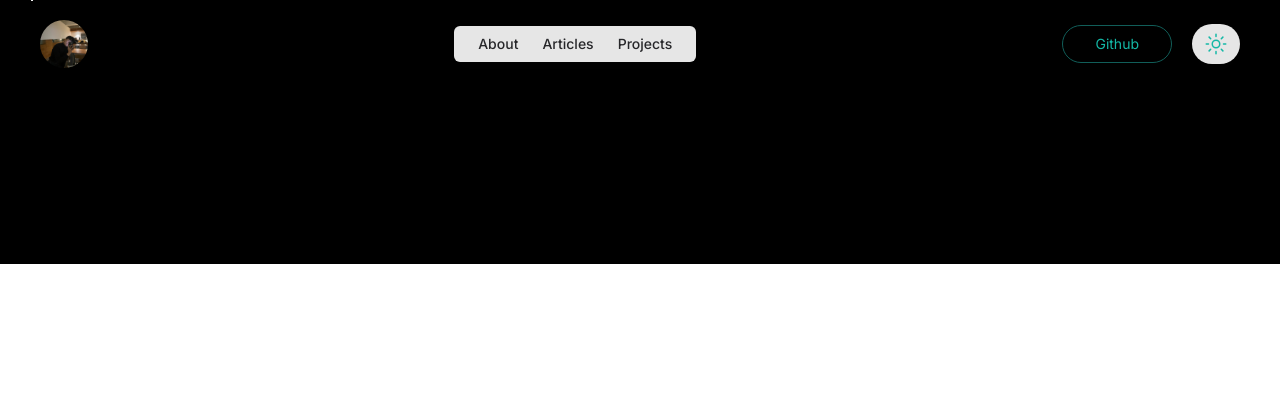
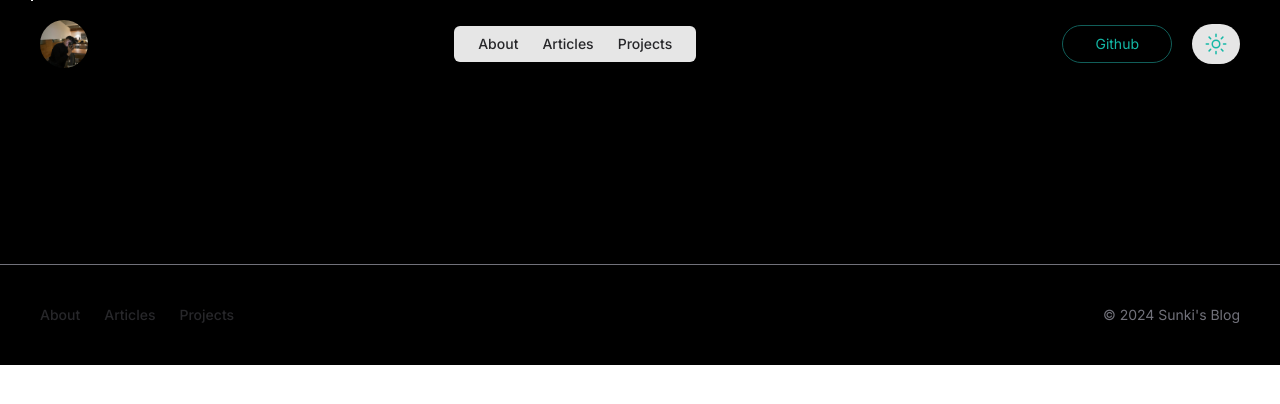
Before and after one commit to skdding3/my-blog, a Next.js app: page / in a window 1280 px wide. Shown: the top 404 px of the page. Built offline with nearby package versions, Linux system fonts and the light colour scheme.

Commit message:
[feat] footer 구현

```diff
--- a/src/components/Footer.tsx
+++ b/src/components/Footer.tsx
@@ -0,0 +1,19 @@
+import Link from "next/link";
+import React from "react";
+
+const Footer = () => {
+  return (
+    <footer className="px-10 border-t border-t-zinc-500 py-10 dark:border-zinc-700/40 flex items-center justify-between">
+      <div className="flex flex-wrap justify-center gap-x-6 gap-y-1 text-sm font-medium text-zinc-800 dark:text-zinc-200">
+        <Link href={"/about"}>About</Link>
+        <Link href={"/articles"}>Articles</Link>
+        <Link href={"/projects"}>Projects</Link>
+      </div>
+      <p className="text-sm text-zinc-500 dark:text-zinc-400">
+        &copy; {new Date().getFullYear()} Sunki's Blog
+      </p>
+    </footer>
+  );
+};
+
+export default Footer;
--- a/src/components/Layout.tsx
+++ b/src/components/Layout.tsx
@@ -1,5 +1,6 @@
 import React from "react";
 import Header from "./Header";
+import Footer from "./Footer";
 
 const Layout = ({ children }: { children: React.ReactNode }) => {
   return (
@@ -12,7 +13,7 @@ const Layout = ({ children }: { children: React.ReactNode }) => {
       <div className="relative flex w-full flex-col max-w-7xl mx-auto">
         <Header />
         {children}
-        {/* <Footer /> */}
+        <Footer />
       </div>
     </>
   );
```
